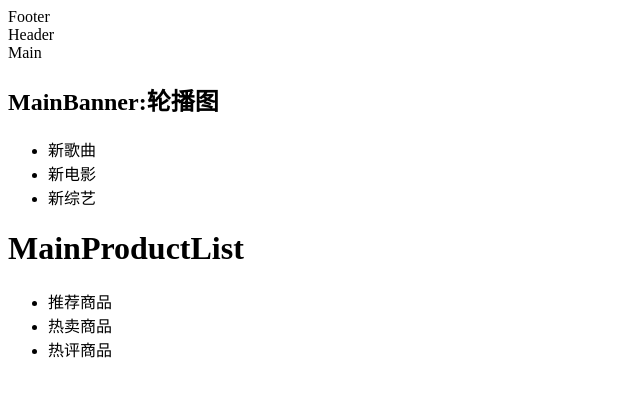
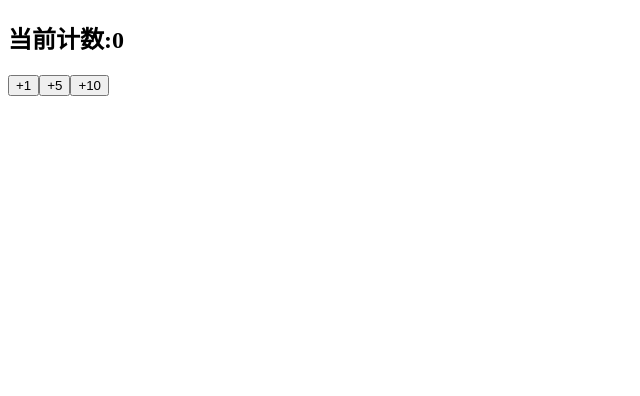
Before and after one commit to ZhangYuYYDS/React, a React (Create React App) app in the folder 05_React脚手架/02_learn_component/: page / in a window 1280 px wide. Shown: the top 396 px of the page, without its empty margins (0-640 px from the left). Built offline with nearby package versions, Linux system fonts and the light colour scheme.

Commit message:
子传父

```diff
--- /dev/null
+++ b/05_React脚手架/02_learn_component/src/05_组件通信-子传父/AddCounter.jsx
@@ -0,0 +1,19 @@
+import React, { Component } from 'react';
+
+export class AddCounter extends Component {
+    addCount(count) {
+        console.log(count);
+        this.props.addClick(count);
+    }
+    render() {
+        return (
+            <div>
+                <button onClick={(e) => this.addCount(1)}>+1</button>
+                <button onClick={(e) => this.addCount(5)}>+5</button>
+                <button onClick={(e) => this.addCount(10)}>+10</button>
+            </div>
+        );
+    }
+}
+
+export default AddCounter;
--- /dev/null
+++ b/05_React脚手架/02_learn_component/src/05_组件通信-子传父/App.jsx
@@ -0,0 +1,32 @@
+import React, { Component } from 'react';
+import AddCounter from './AddCounter';
+
+class App extends Component {
+    constructor() {
+        super();
+        this.state = {
+            counter: 0,
+        };
+    }
+
+    changeCounter = (count) => {
+        this.setState({
+            counter: this.state.counter + count,
+        });
+    };
+    render() {
+        const { counter } = this.state;
+        return (
+            <div>
+                <h2>当前计数:{counter}</h2>
+                <AddCounter
+                    addClick={(count) => {
+                        this.changeCounter(count);
+                    }}
+                />
+            </div>
+        );
+    }
+}
+
+export default App;
--- a/05_React脚手架/02_learn_component/src/index.js
+++ b/05_React脚手架/02_learn_component/src/index.js
@@ -2,7 +2,8 @@ import ReactDOM from 'react-dom/client';
 // import App from './01_类组件和函数组件/AppClass';
 // import App from './02_组件生命周期函数/App';
 // import App from './03_组件开发的嵌套关系/App';
-import App from './04_组件通信-父传子/App';
+// import App from './04_组件通信-父传子/App';
+import App from './05_组件通信-子传父/App';
 
 const container = document.getElementById('root');
 const root = ReactDOM.createRoot(container);
```
